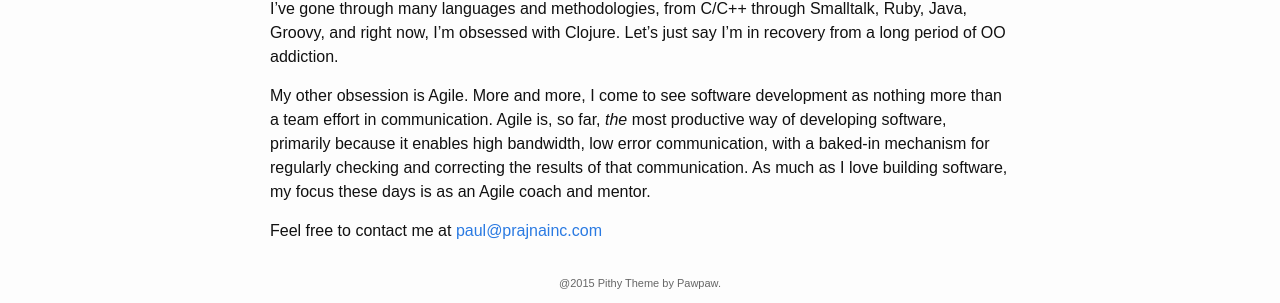
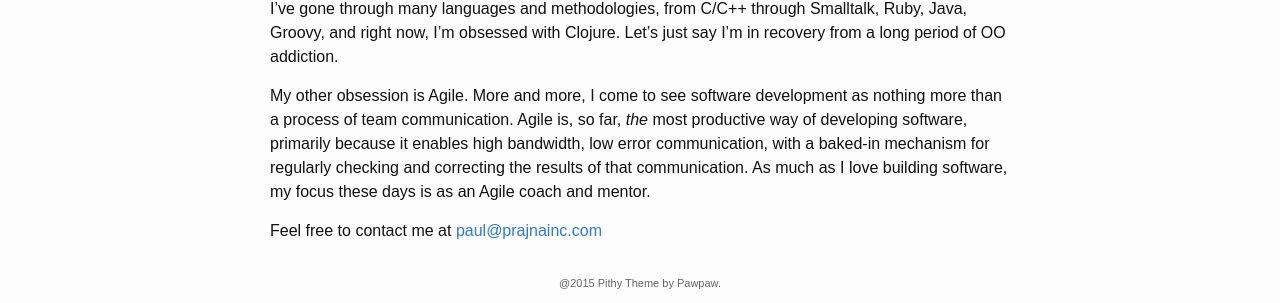
Before and after one commit to wizardpb/blog, a Jekyll site: the page built from about.md, in a window 1280 px wide. Shown: the part 368-671 px from the top of the page. Built offline with Jekyll 4.4.1, drawn with Linux system fonts in a browser that asks for light colours.

Commit message:
Reworded About

```diff
--- a/about.md
+++ b/about.md
@@ -10,7 +10,7 @@ I've been a doing all of this for - let's say, a number of years. The number ? W
 I've gone through many languages and methodologies, from C/C++ through Smalltalk, Ruby, Java, Groovy, and right now, I'm obsessed with Clojure.
 Let's just say I'm in recovery from a long period of OO addiction.
 
-My other obsession is Agile. More and more, I come to see software development as nothing more than a team effort in communication.
+My other obsession is Agile. More and more, I come to see software development as nothing more than a process of team communication.
 Agile is, so far, *the* most productive way of developing software, primarily because it enables high bandwidth, low error communication,
 with a baked-in mechanism for
 regularly checking and correcting the results of that communication. As much as I love building software, my focus these days is as an Agile coach and mentor.
```
